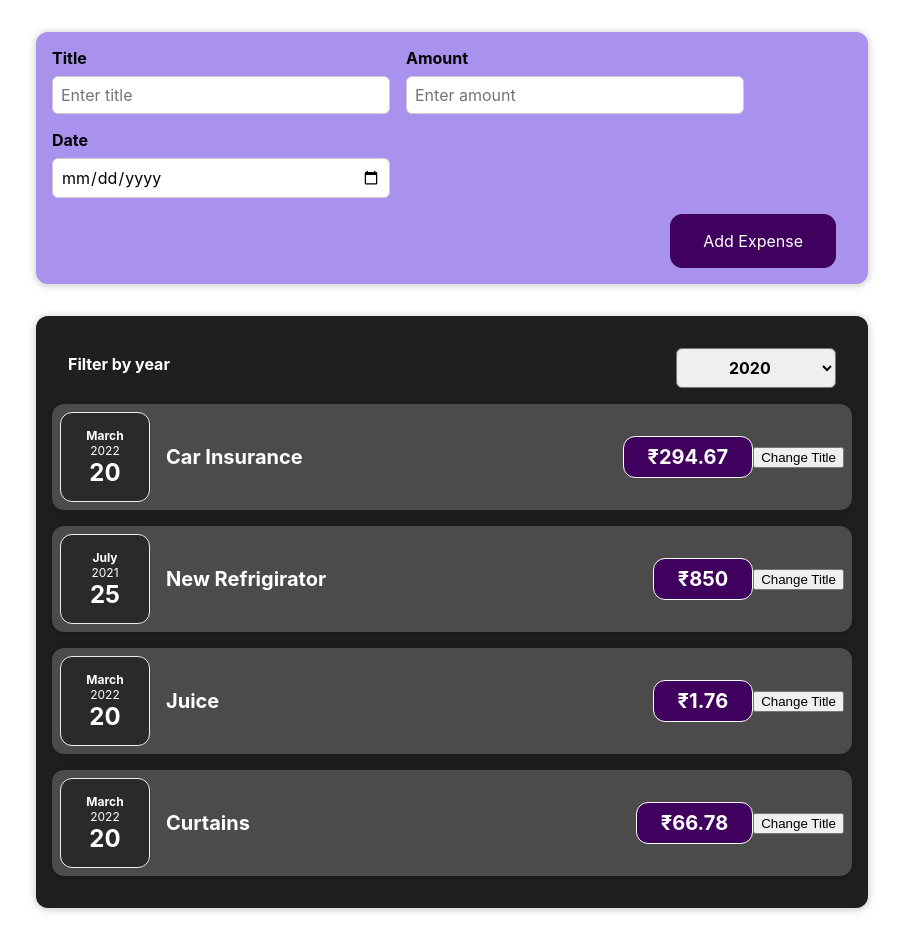
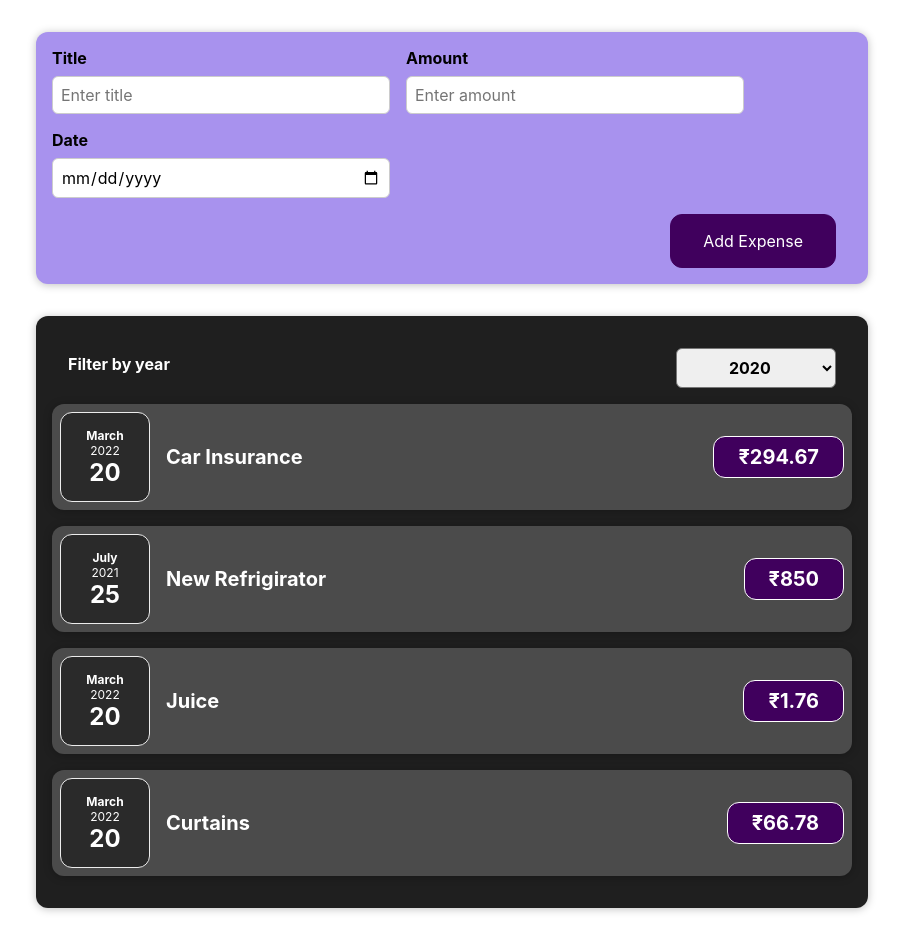
Before and after one commit to amitsamanta2307/react-complete-guide, a React (Create React App) app: page / in a window 1280 px wide. Shown: the whole page, without its empty margins (188-1091 px from the left). Built offline with nearby package versions, Linux system fonts and the light colour scheme.

Commit message:
Make ExpenseItem.tsx a stateless component

```diff
--- a/src/components/Expenses/ExpenseItem.tsx
+++ b/src/components/Expenses/ExpenseItem.tsx
@@ -1,5 +1,3 @@
-import { useState } from 'react';
-
 import Card from '../UI/Card';
 import ExpenseDate from './ExpenseDate';
 
@@ -10,22 +8,13 @@ const ExpenseItem = (props: {
     amount: number,
     date: Date
 }): JSX.Element => {
-
-    const [title, setTitle] = useState<string>(props.title);
-
-    const handleClick = (): void => {
-        setTitle('Updated!');
-        console.log('Cliked!!!');
-    };
-
     return (
         <Card className="expense-item">
             <ExpenseDate date={props.date} />
             <div className="expense-item__description">
-                <h2>{title}</h2>
+                <h2>{props.title}</h2>
                 <div className="expense-item__price">₹{props.amount}</div>
             </div>
-            <button onClick={handleClick}>Change Title</button>
         </Card>
     );
 }
```
